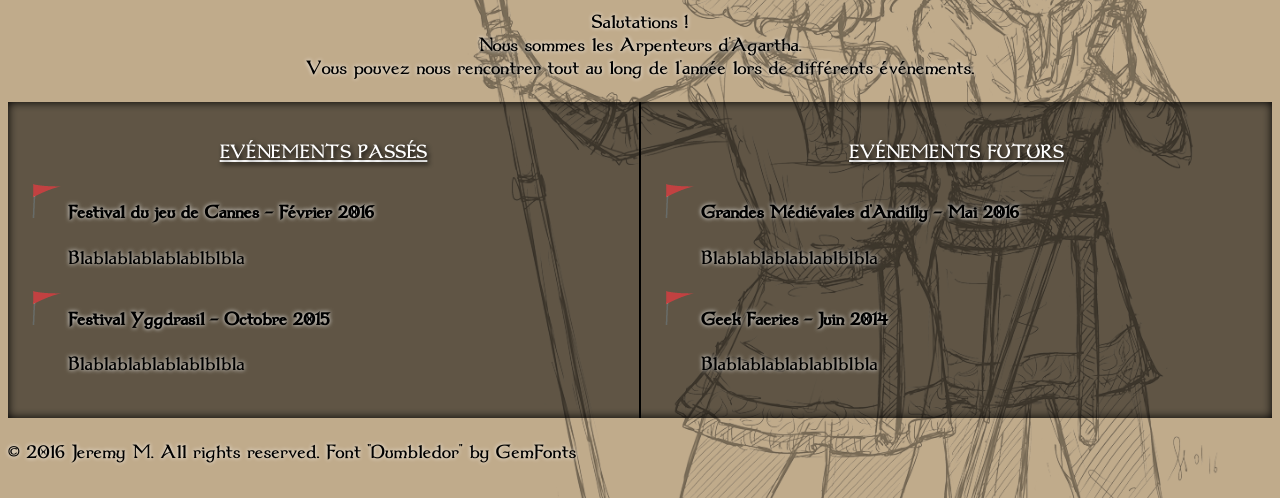
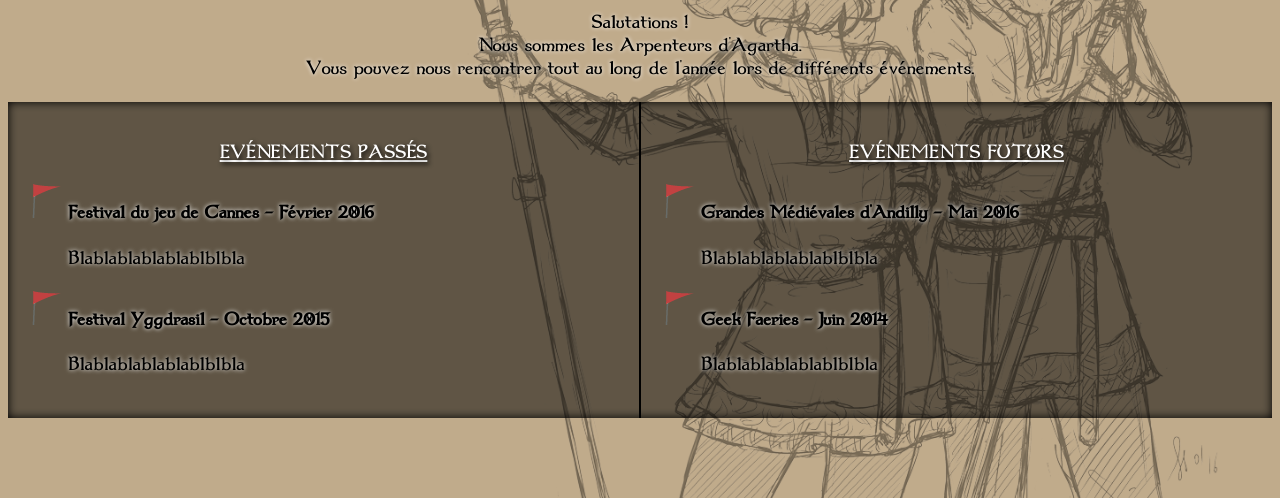
Before and after one commit to asgard-thor/asgard-thor.github.io, a plain HTML site: page index.html in a window 1280 px wide. Shown: the part 302-800 px from the top of the page. Drawn offline with Linux system fonts and the light colour scheme.

Commit message:
Update index.html

```diff
--- a/index.html
+++ b/index.html
@@ -74,10 +74,6 @@
 
 			</section>
 
-		<footer>
-		<p>© 2016 Jeremy M. All rights reserved. Font "Dumbledor" by GemFonts
-		</p>
-		</footer>
 	</section>
 
 </body>
```
